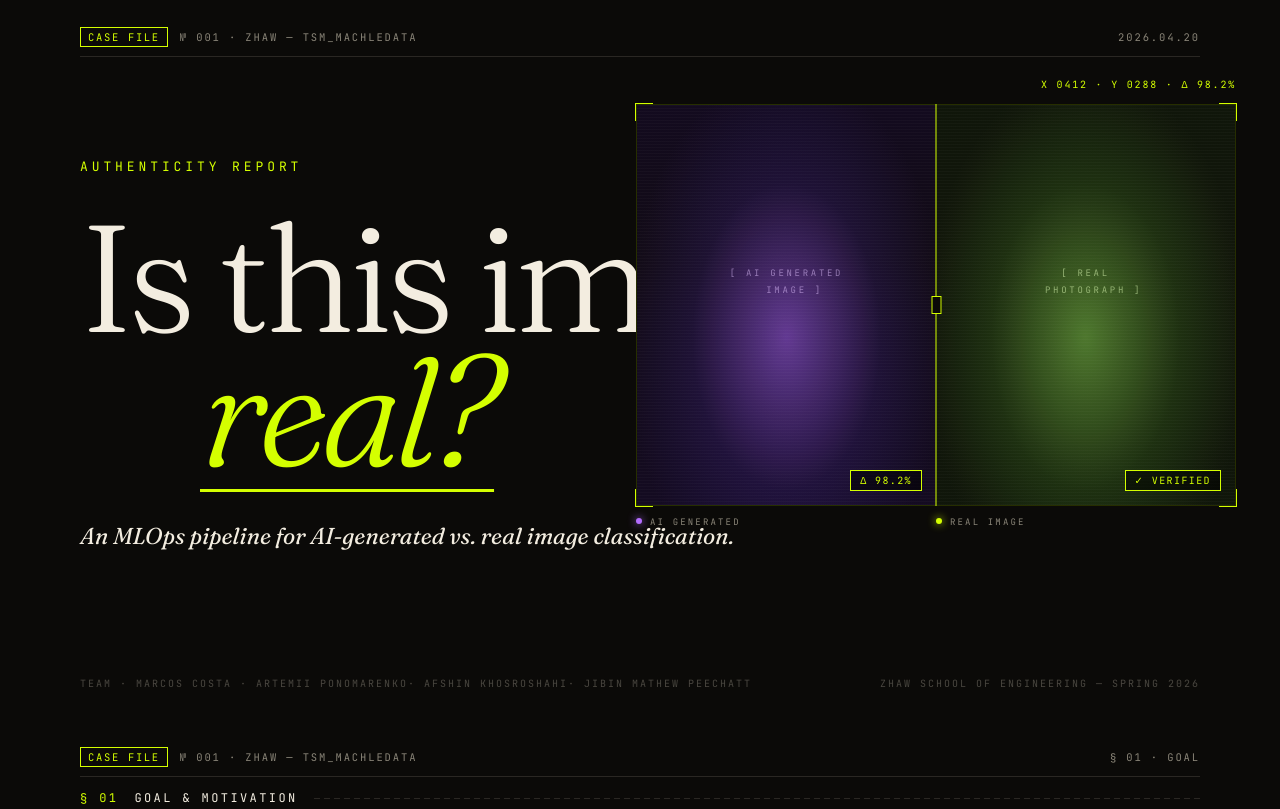
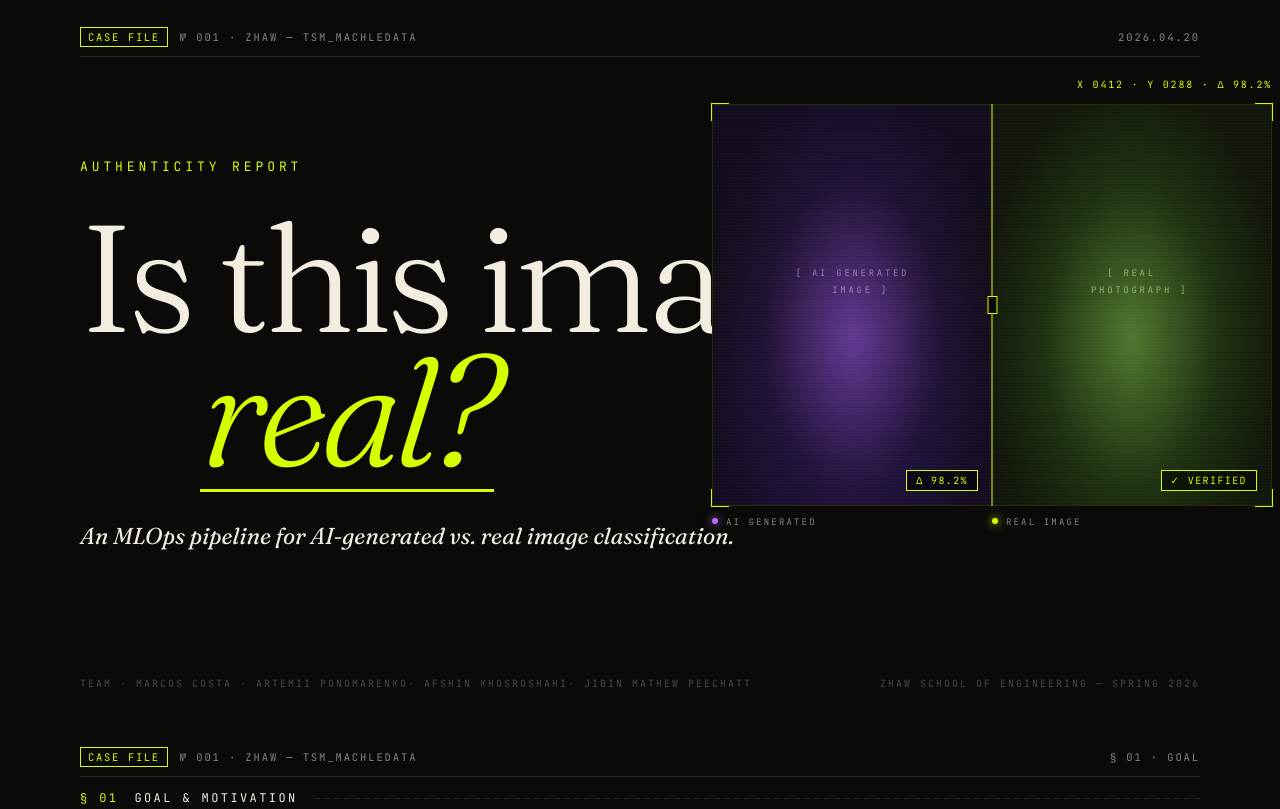
Before and after one commit to 495temych/ai-image-detector, a plain HTML site: page pitch_decks/deck.html in a window 1280 px wide. Shown: the top 809 px of the page. Drawn offline with Linux system fonts and the light colour scheme.

Commit message:
Adjust layout positioning and dimensions in deck.html

```diff
--- a/pitch_decks/deck.html
+++ b/pitch_decks/deck.html
@@ -161,7 +161,7 @@
   .title__coord {
     position: absolute;
     top: 78px;
-    right: 44px;
+    right: 8px;
     font-family: var(--mono);
     font-size: 10px;
     color: var(--accent);
@@ -171,8 +171,8 @@
   .title__compare {
     position: absolute;
     top: 104px;
-    right: 44px;
-    width: 600px;
+    right: 8px;
+    width: 560px;
     height: 402px;
     font-family: var(--mono);
   }
```
